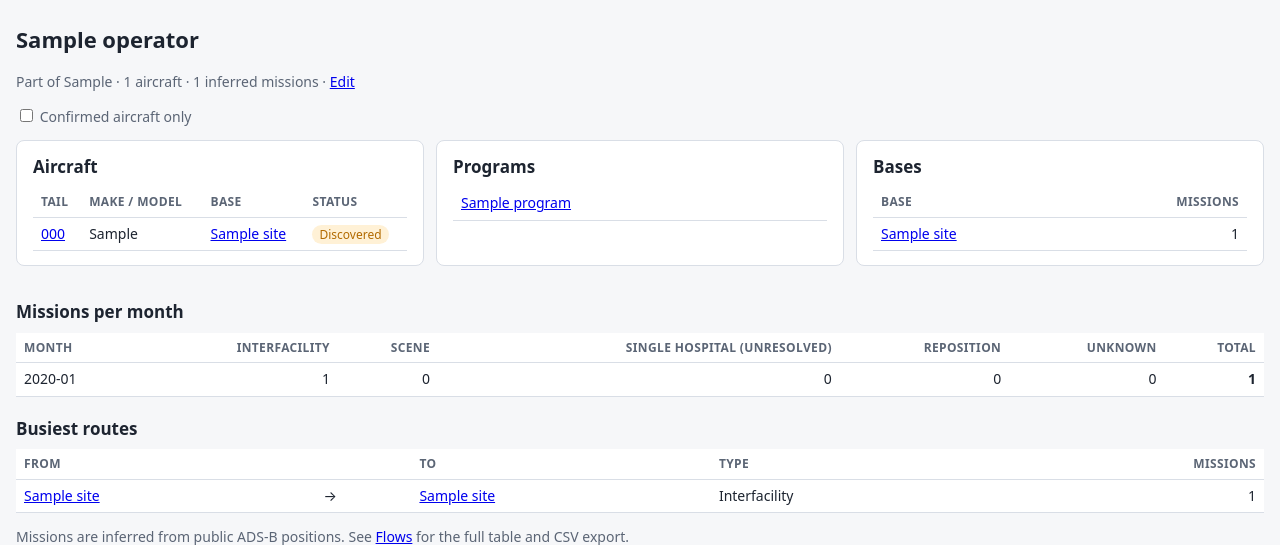
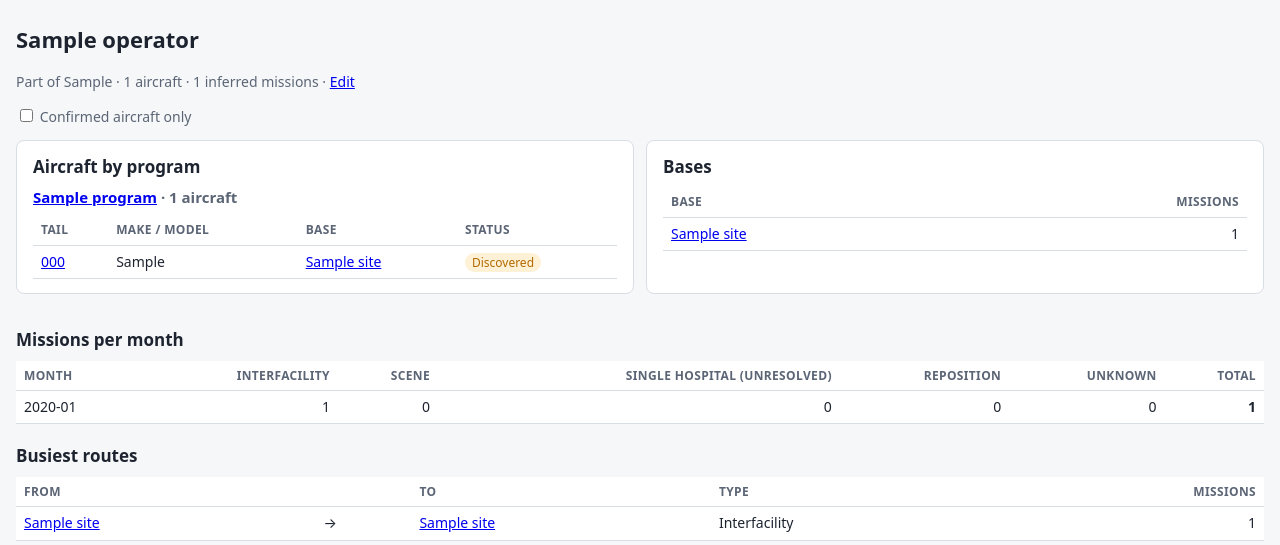
Before and after one commit to thrivestorm2/helopath, a Django app: page /operators/1/ in a window 1280 px wide. Shown: the part 44-589 px from the top of the page. Run offline with Django 5.2, Linux system fonts and the light colour scheme; a user stored in the database is signed in; tables that the repository leaves empty hold one stand-in row (values such as "Sample post").

Commit message:
Operator page: aircraft grouped by program
Each of the operator's programs gets a heading linking to its page, followed
by its aircraft; aircraft with no program come last. Operators without
programs keep the plain aircraft list.

Co-Authored-By: Claude Opus 5.5 <noreply@anthropic.com>
Claude-Session: https://claude.ai/code/session_011N3H8DjEjy3KzCTb1oJH4M

```diff
--- a/static/app.css
+++ b/static/app.css
@@ -69,3 +69,7 @@ tr[data-href]:hover td, tr[data-href]:active td { background: #eef2f8; }
 
 .suggestion details { margin-top: 2px; }
 @media (max-width: 640px) { table.stack td .suggestion { text-align: right; max-width: 70%; } }
+
+/* Operator page: aircraft grouped by program */
+h3.program-group { font-size: 15px; margin: 16px 0 6px; }
+h3.program-group:first-of-type { margin-top: 4px; }
--- /dev/null
+++ b/tracker/templates/tracker/_operator_aircraft.html
@@ -0,0 +1,7 @@
+<table class="stack"><tr class="head"><th>Tail</th><th>Make / model</th><th>Base</th><th>Status</th></tr>
+  {% for a in aircraft %}
+  <tr data-href="{% url 'aircraft_detail' a.pk %}"><td class="lead"><a href="{% url 'aircraft_detail' a.pk %}">{{ a.tail_number }}</a></td><td data-label="Make / model">{{ a.make_model|default:"—" }}</td>
+    <td data-label="Base">{% if a.base %}<a href="{% url 'site_detail' a.base_id %}">{{ a.base.name }}</a>{% elif a.inferred_base %}<a href="{% url 'site_detail' a.inferred_base_id %}">{{ a.inferred_base.name }}</a> <em class="inferred">inferred</em>{% else %}—{% endif %}</td>
+    <td data-label="Status"><span class="badge {{ a.status }}">{{ a.get_status_display }}</span></td></tr>
+  {% empty %}<tr><td colspan="4" class="muted empty-row">No {% if confirmed_only %}confirmed {% endif %}aircraft {% if program %}in this program{% else %}assigned to this operator{% endif %}.</td></tr>{% endfor %}
+</table>
--- a/tracker/templates/tracker/operator_detail.html
+++ b/tracker/templates/tracker/operator_detail.html
@@ -6,16 +6,13 @@
 <form class="filters" method="get">{% include "tracker/_confirmed_toggle.html" %}</form>
 
 <div class="grid" style="grid-template-columns:repeat(auto-fit,minmax(300px,1fr))">
-<div class="card"><h2 style="margin-top:0">Aircraft</h2>
-  <table class="stack"><tr class="head"><th>Tail</th><th>Make / model</th><th>Base</th><th>Status</th></tr>
-  {% for a in aircraft %}
-  <tr data-href="{% url 'aircraft_detail' a.pk %}"><td class="lead"><a href="{% url 'aircraft_detail' a.pk %}">{{ a.tail_number }}</a></td><td data-label="Make / model">{{ a.make_model|default:"—" }}</td>
-    <td data-label="Base">{% if a.base %}<a href="{% url 'site_detail' a.base_id %}">{{ a.base.name }}</a>{% elif a.inferred_base %}<a href="{% url 'site_detail' a.inferred_base_id %}">{{ a.inferred_base.name }}</a> <em class="inferred">inferred</em>{% else %}—{% endif %}</td>
-    <td data-label="Status"><span class="badge {{ a.status }}">{{ a.get_status_display }}</span></td></tr>
-  {% empty %}<tr><td colspan="4" class="muted empty-row">No {% if confirmed_only %}confirmed {% endif %}aircraft assigned to this operator.</td></tr>{% endfor %}
-  </table></div>
-{% if programs %}<div class="card"><h2 style="margin-top:0">Programs</h2>
-  <table>{% for p in programs %}<tr data-href="{% url 'program_detail' p.pk %}{% if confirmed_only %}?confirmed=1{% endif %}"><td><a href="{% url 'program_detail' p.pk %}{% if confirmed_only %}?confirmed=1{% endif %}">{{ p.name }}</a></td></tr>{% endfor %}</table></div>{% endif %}
+<div class="card"><h2 style="margin-top:0">Aircraft{% if program_groups %} by program{% endif %}</h2>
+  {% if program_groups %}{% for program, members in program_groups %}
+  <h3 class="program-group">{% if program %}<a href="{% url 'program_detail' program.pk %}{% if confirmed_only %}?confirmed=1{% endif %}">{{ program.name }}</a>{% else %}<span class="muted">No program</span>{% endif %}
+    <span class="muted">· {{ members|length }} aircraft</span></h3>
+  {% include "tracker/_operator_aircraft.html" with aircraft=members %}
+  {% endfor %}{% else %}{% include "tracker/_operator_aircraft.html" %}{% endif %}
+</div>
 <div class="card"><h2 style="margin-top:0">Bases</h2>
   <table><tr><th>Base</th><th class="n">Missions</th></tr>
   {% for pk, name, n in bases %}<tr data-href="{% url 'site_detail' pk %}"><td><a href="{% url 'site_detail' pk %}">{{ name }}</a></td><td class="n">{{ n|intcomma }}</td></tr>
--- a/tracker/views.py
+++ b/tracker/views.py
@@ -225,8 +225,15 @@ def program_detail(request, pk):
 
 def operator_detail(request, pk):
     operator = get_object_or_404(Operator, pk=pk)
-    aircraft = (Aircraft.objects.filter(operator=operator, status__in=_statuses(request))
-                .select_related("base", "inferred_base").order_by("tail_number"))
+    aircraft = list(Aircraft.objects.filter(operator=operator, status__in=_statuses(request))
+                    .select_related("program", "base", "inferred_base").order_by("tail_number"))
+    # Aircraft grouped by program: the operator's programs (even with no aircraft shown) by name, then any other
+    # program its aircraft carry, then those with none. Only grouped when there is a program to group by.
+    groups = {p: [] for p in operator.programs.all()}
+    for a in aircraft:
+        groups.setdefault(a.program, []).append(a)
+    named = sorted((p for p in groups if p), key=lambda p: p.name.lower())
+    program_groups = [(p, groups[p]) for p in named] + ([(None, groups[None])] if groups.get(None) else [])
     aggs = MonthlyAggregate.objects.filter(source=SOURCE, operator=operator,
                                            includes_unreviewed=not _confirmed_only(request))
     labels = [code for code, _ in Mission.LABELS]
@@ -250,7 +257,7 @@ def operator_detail(request, pk):
         "total": sum(sum(c.values()) for c in per_month.values()),
         "flows": flows.most_common(15),
         "bases": [(pk, base_names[pk], n) for pk, n in bases.most_common()],
-        "programs": operator.programs.all(),
+        "program_groups": program_groups if named else [],
         "confirmed_only": _confirmed_only(request),
     })
 
```
Also changed, not shown: tracker/tests/test_programs.py (+18 -0 lines).
